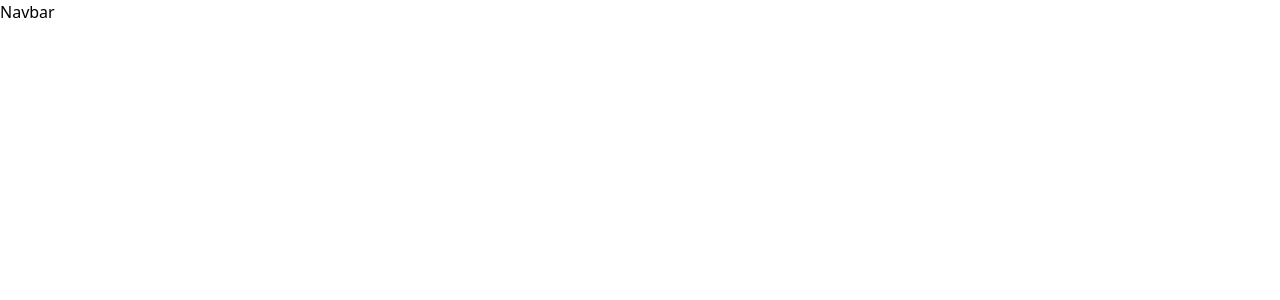
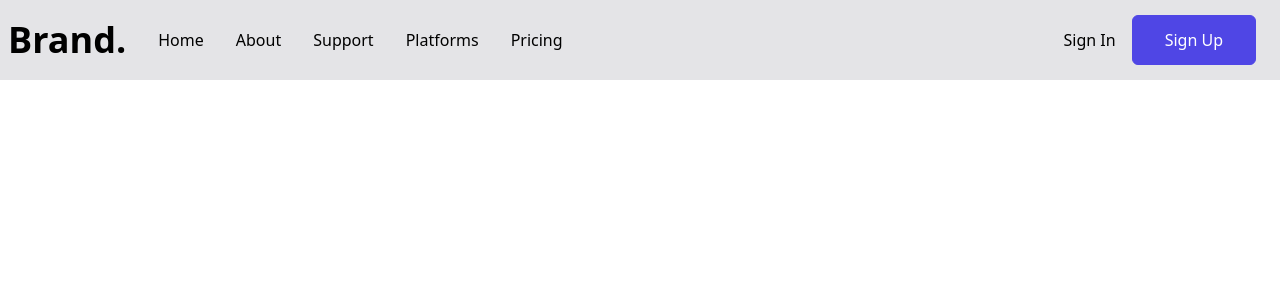
Before and after one commit to mizrmx/Cloud-app-react, a React (Create React App) app: page / in a window 1280 px wide. Shown: the top 300 px of the page. Built offline with nearby package versions, Linux system fonts and the light colour scheme.

Commit message:
Update Header

```diff
--- a/package.json
+++ b/package.json
@@ -3,6 +3,7 @@
   "version": "0.1.0",
   "private": true,
   "dependencies": {
+    "@heroicons/react": "^1.0.6",
     "@testing-library/jest-dom": "^5.14.1",
     "@testing-library/react": "^13.0.0",
     "@testing-library/user-event": "^13.2.1",
--- a/src/components/Navbar.jsx
+++ b/src/components/Navbar.jsx
@@ -1,8 +1,48 @@
-import React from "react"
+import React, {useState} from "react"
+
+import{MenuIcon, XIcon} from '@heroicons/react/outline'
 
 const Navbar = () => {
+    const [nav, setNav] = useState(false)
+    const handleClick = () => setNav(!nav)
+
     return (
-        <div>Navbar</div>
+        <div className="w-screen h-[80px] -z10 bg-zinc-200 fixed drop-shadlow-lg">
+            <div className="px-2 flex justify-between items-center w-full h-full">
+                <div className="flex items-center">
+                    <h1 className="text-3xl font-bold mr-4 sm:text-4xl">Brand.</h1>
+                    <ul className="hidden md:flex">
+                        <li>Home</li>
+                        <li>About</li>
+                        <li>Support</li>
+                        <li>Platforms</li>
+                        <li>Pricing</li>
+                    </ul>
+                </div>
+
+                <div className="hidden md:flex pr-4">
+                    <button className="border-none bg-transparent text-black mr-4">Sign In</button>
+                    <button className="px-8 py-3">Sign Up</button>
+                </div>
+
+                <div className="md:hidden"  onClick={handleClick}>
+                    {!nav ?  <MenuIcon className="w-5" /> : <XIcon className="w-5" />}
+                </div>
+            </div>
+
+            <ul className={!nav ? "hidden" : "absolute bg-zinc-200 w-full px-8"}>
+                <li className="border-b-2 border-zinc-300 w-full">Home</li>
+                <li className="border-b-2 border-zinc-300 w-full">About</li>
+                <li className="border-b-2 border-zinc-300 w-full">Support</li>
+                <li className="border-b-2 border-zinc-300 w-full">Platforms</li>
+                <li className="border-b-2 border-zinc-300 w-full">Pricing</li>
+                <div className="flex flex-col my-4">
+                    <button className="bg-transparent text-indigo-600 px-8 py-3 mb-4">Sign In</button>
+                    <button className="px-8 py-3">Sign Up</button>
+                </div>
+            </ul>
+        </div>
+
     )
 }
 
--- a/src/index.css
+++ b/src/index.css
@@ -1,3 +1,17 @@
 @tailwind base;
 @tailwind components;
 @tailwind utilities;
+
+@layer base
+{
+  li
+  {
+    @apply p-4
+  }
+
+  button
+  {
+    @apply text-white border bg-indigo-600 border-indigo-600
+    hover:bg-transparent hover:text-indigo-600 rounded-md
+  }
+}
--- a/tailwind.config.js
+++ b/tailwind.config.js
@@ -2,7 +2,23 @@
 module.exports = {
   content: ["./src/**/*.{js,jsx,ts,tsx}",],
   theme: {
-    extend: {},
+   screens: {
+    sm: '640px',
+   // => @media (min-width: 640px) { ... }
+
+   md: '768px',
+   // => @media (min-width: 768px) { ... }
+
+   lg: '1024px',
+   // => @media (min-width:1024px) { ... }
+
+   xl: '1280px',
+   // => @media (min-width: 1280px) { ... }
+
+   '2xl': '1536px',
+   // => @media (min-width: 1536px) { ... }
+   }
+
   },
   plugins: [],
 }
```
Also changed, not shown: 1 other file (tests, documents, lock files or other folders).
